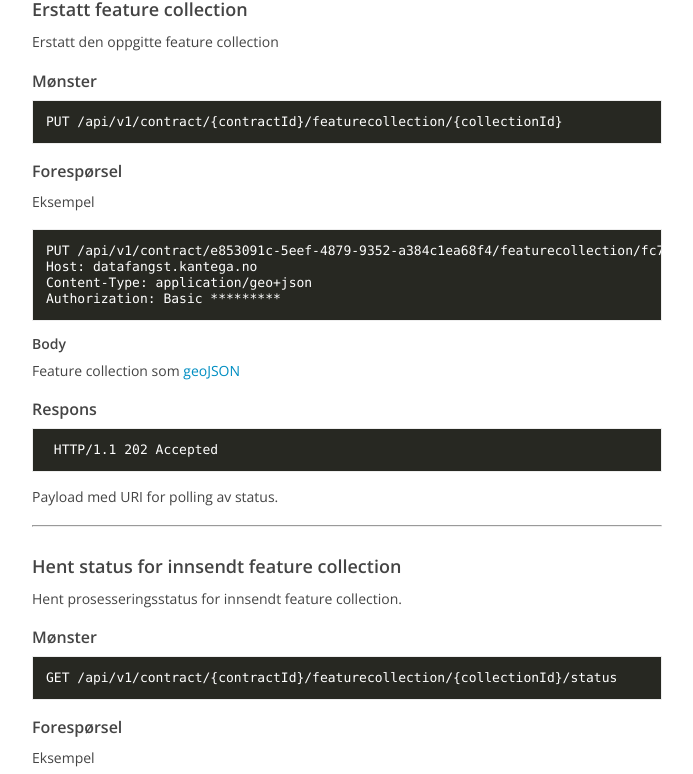
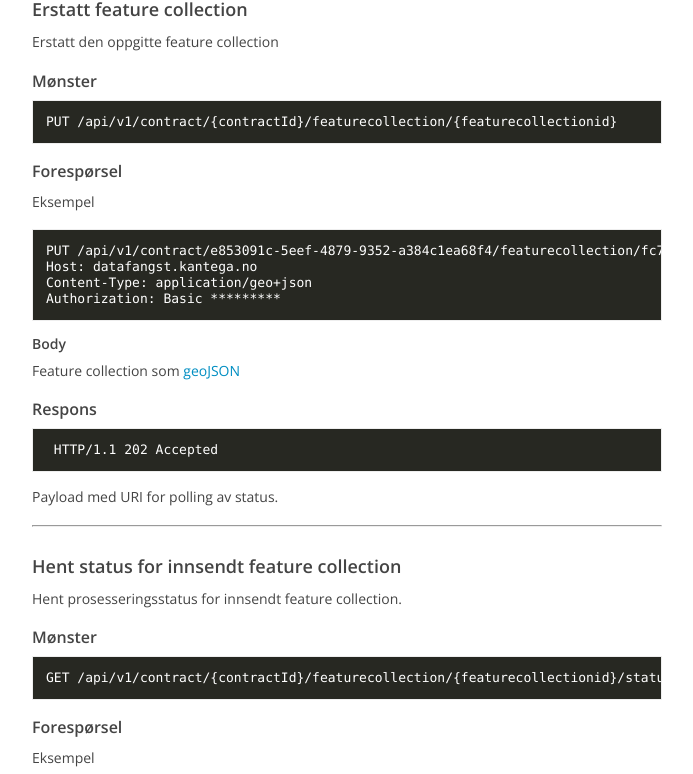
Before and after one commit to nvdb-vegdata/apiskrivdokumentasjon, a Jekyll site: the page built from datafangst/datafangst-api.md, in a window 1280 px wide and 1400 px high, scrolled down 3921 px. Shown: the part 146-920 px from the top of the window, without its empty margins (433-1126 px from the left). Built offline with Jekyll 4.4.1, drawn with Linux system fonts in a browser that asks for light colours; our own code applies the rules of GitHub Pages for plain Markdown files; some of the changed text lies outside the part shown.

Commit message:
Renamed 'collectionId' to 'featureCollectionid' in endpoints

````diff
--- a/datafangst/datafangst-api.md
+++ b/datafangst/datafangst-api.md
@@ -129,7 +129,7 @@ Henter oppgitt feature collection
 
 ##### Mønster
  ```
- GET /api/v1/contract/{contractId}/featurecollection/{collectionId}
+ GET /api/v1/contract/{contractId}/featurecollection/{featurecollectionid}
  ```
 
 ##### Forespørsel
@@ -182,7 +182,7 @@ Erstatt den oppgitte feature collection
 
 ##### Mønster
  ```
-PUT /api/v1/contract/{contractId}/featurecollection/{collectionId}
+PUT /api/v1/contract/{contractId}/featurecollection/{featurecollectionid}
  ```
 
 ##### Forespørsel
@@ -209,7 +209,7 @@ Hent prosesseringsstatus for innsendt feature collection.
 
 ##### Mønster
  ```
-GET /api/v1/contract/{contractId}/featurecollection/{collectionId}/status
+GET /api/v1/contract/{contractId}/featurecollection/{featurecollectionid}/status
  ```
 
 ##### Forespørsel
````
